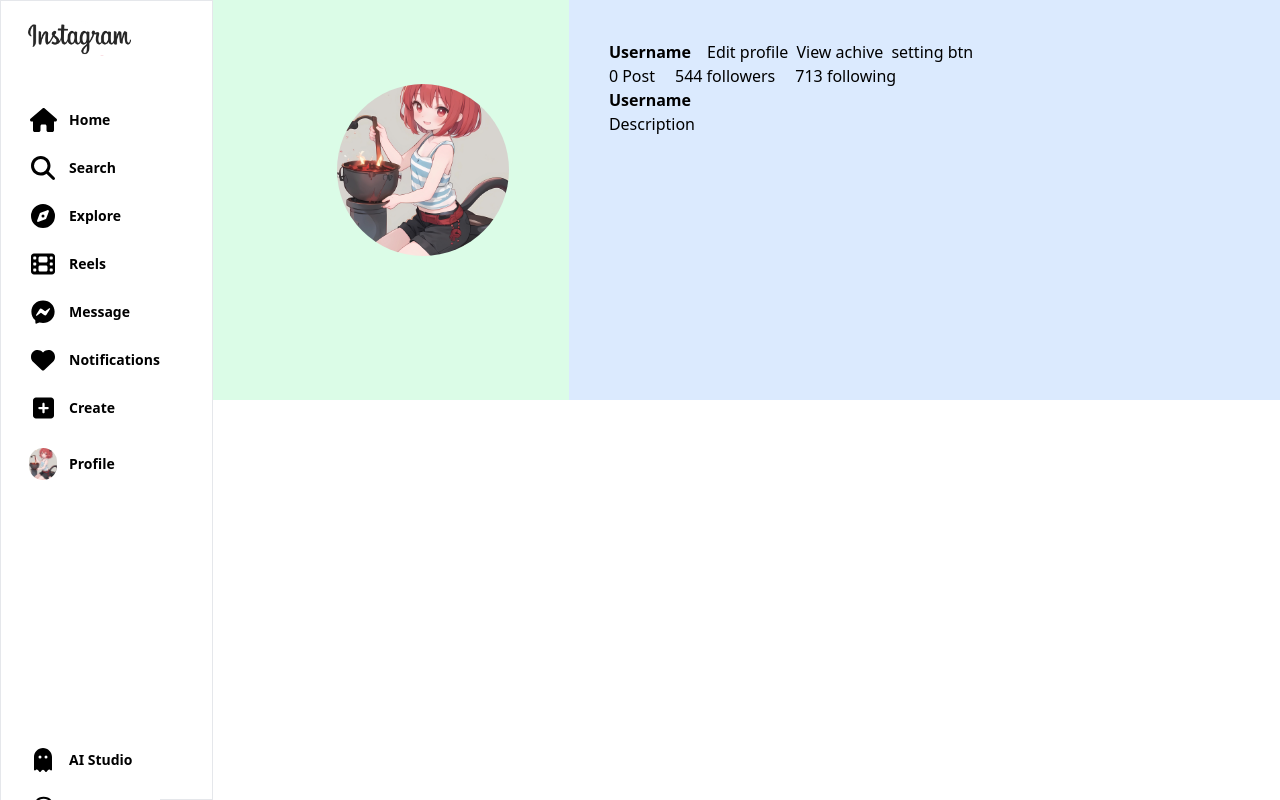
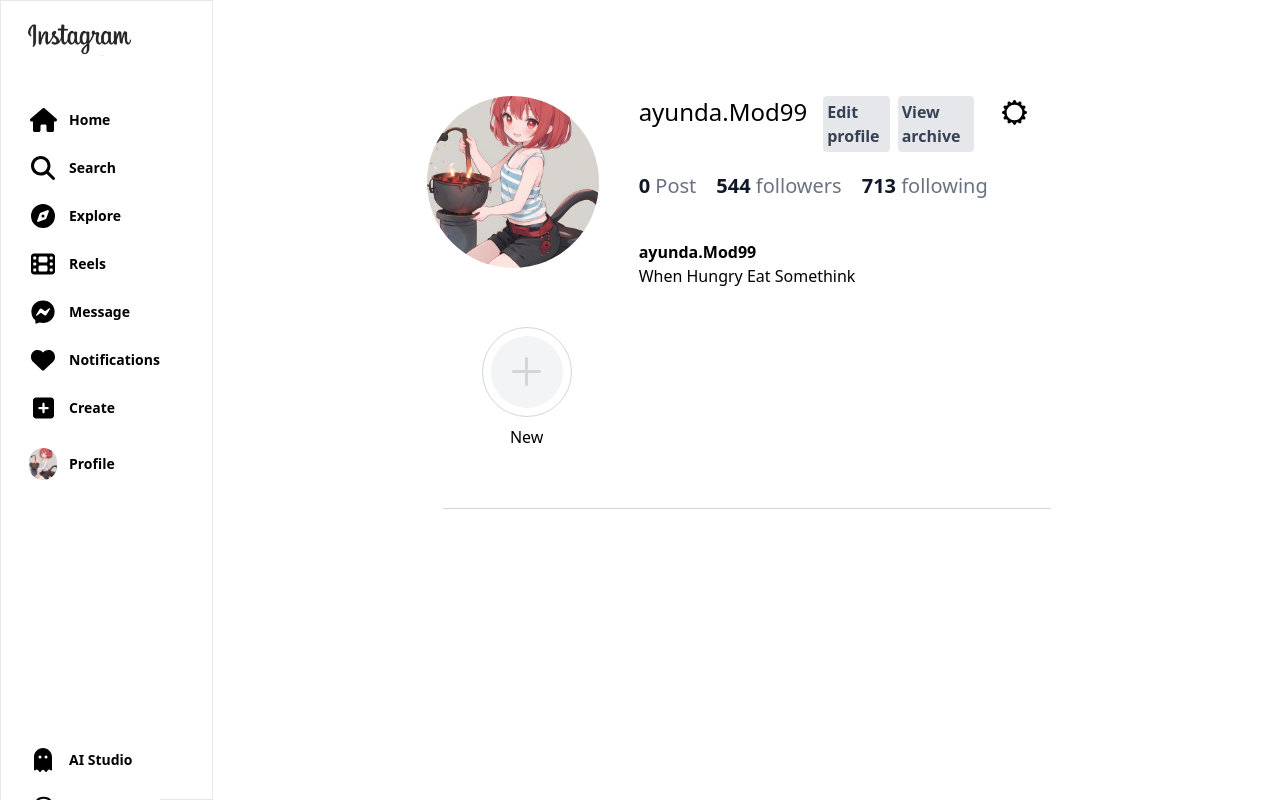
Before and after one commit to hudzzz01/playground-clone-instagram, a Next.js app: page /dashboard/profile in a window 1280 px wide. Built offline with nearby package versions, Linux system fonts and the light colour scheme.

Commit message:
wip : profile page sm

```diff
--- /dev/null
+++ b/src/app/dashboard/components/Button1.tsx
@@ -0,0 +1,8 @@
+import React from 'react'
+
+export default function Button1(props: any) {
+    const {text} = props
+  return (
+    <div className='bg-gray-200 p-1 rounded text-gray-700 font-bold' >{text}</div>
+  )
+}
--- a/src/app/dashboard/components/StoryAvatar.tsx
+++ b/src/app/dashboard/components/StoryAvatar.tsx
@@ -1,7 +1,25 @@
 import Image from 'next/image'
 import React from 'react'
+import { CiCirclePlus } from 'react-icons/ci'
+import { FaPlus } from 'react-icons/fa'
+import { GoPlus } from 'react-icons/go'
 
-export default function StoryAvatar() {
+export default function StoryAvatar(promp:any) {
+const {isAdd} = promp
+
+  if(isAdd){
+    return(
+      <div>
+      <div className=' flex flex-col w-30 h-30 gap-2 justify-center items-center hover:opacity-80'>
+          <div className={` border border-gray-300 rounded-full p-0`} >
+          <GoPlus className='p-3 text-gray-300 text-7xl bg-gray-100 m-2 rounded-full ' />
+          </div>
+         <p>New</p>
+      </div>
+  </div>
+
+    )
+  }
   return (
     <div>
         <div className='flex flex-col w-30 h-30 gap-2 justify-center items-center hover:opacity-80'>
--- a/src/app/dashboard/profile/page.tsx
+++ b/src/app/dashboard/profile/page.tsx
@@ -1,35 +1,53 @@
 import React from 'react'
 
 import Image from 'next/image'
+import Button1 from '../components/Button1'
+import { BsGearWide } from 'react-icons/bs'
+import StoryAvatar from '../components/StoryAvatar'
 
 export default function ProfilePage() {
   return (
-    <div>
-       <div className=''>
-        <div className='grid grid-cols-12 bg-red-200 h-100'>
-          <div className='col-span-4 bg-green-100 flex justify-end items-center pe-15 pb-15'>
-          <Image style={{ objectFit: 'cover' }} alt='avatar' width={500} height={500} className={` w-43 h-43 rounded-full bg-white`} src={'/ayunda2.jpeg'} />
+    <div className='flex justify-center '>
+
+      <div className=' w-full mt-0 md:w-8/10 md:mt-12 xl:w-6/10'>
+        <div className='h-100 pt-12'>
+          <div className='grid grid-cols-12-200 h-0'>
+            <div className='col-span-4 flex justify-end items-center w-30 pe-0 pb-15 md:pe-0 xl:w-43'>
+              <Image style={{ objectFit: 'cover' }} alt='avatar' width={500} height={500} className={` w-20 h-20 md:w-30 md:h-30 xl:w-43 xl:h-43 rounded-full bg-white`} src={'/ayunda2.jpeg'} />
             </div>
-          <div className='col-span-8 bg-blue-100'>
-            <div className='flex flex-col w-full h-full px-10 mt-10'>
+            <div className='col-span-8'>
+              <div className='flex flex-col w-full  px-5 md:px-5 xl:px-10'>
                 <div className='flex flex-row gap-2 justify-start'>
-                <span className='pe-2 font-bold'>Username</span>
-                <span className='' >Edit profile</span>
-                <span className='' >View achive</span>
-                <span className='' >setting btn</span>
+                  <span className='pe-2 text-2xl'>ayunda.Mod99</span>
+                  <div className='flex flex-row gap-2 hidden md:flex'>
+                     <span className='' > <Button1 text="Edit profile" /> </span>
+                     <span className='' ><Button1 text="View archive" /></span>
                   </div>
-              <div className='flex flex-row gap-5 justify-start'>
-                <span>0 Post</span>
-                <span>544 followers</span>
-                <span>713 following</span>
+
+                  <span className='md:mt-1 md:ms-5' ><BsGearWide size={25} /></span>
                 </div>
-              <div>
-                <p className='font-bold'>Username</p>
-                Description
+                <div className='flex flex-row gap-5 justify-start text-xl mt-5 hidden md:flex'>
+                  <span className='text-gray-500'> <span className='font-bold text-gray-900' >0</span> Post</span>
+                  <span className='text-gray-500'> <span className='font-bold text-gray-900' > 544 </span> followers</span>
+                  <span className='text-gray-500'> <span className='font-bold text-gray-900' > 713 </span> following</span>
+                </div>
+                <div className='mt-10 hidden md:block'>
+                  <p className='font-bold'>ayunda.Mod99</p>
+                  <p className='font-light'> When Hungry Eat Somethink</p>
                 </div>
               </div>
             </div>
+            <div className='col-span-12 xl:ms-10 mb-15'>
+              <StoryAvatar isAdd={true} />
+
             </div>
+            <div className='col-span-12'>
+              <hr className='mx-4 rounded text-gray-300' />
+            </div>
+          </div>
+
+        </div>
+
       </div>
 
     </div>
```
Lines whose indentation alone changed are shown as unchanged.
